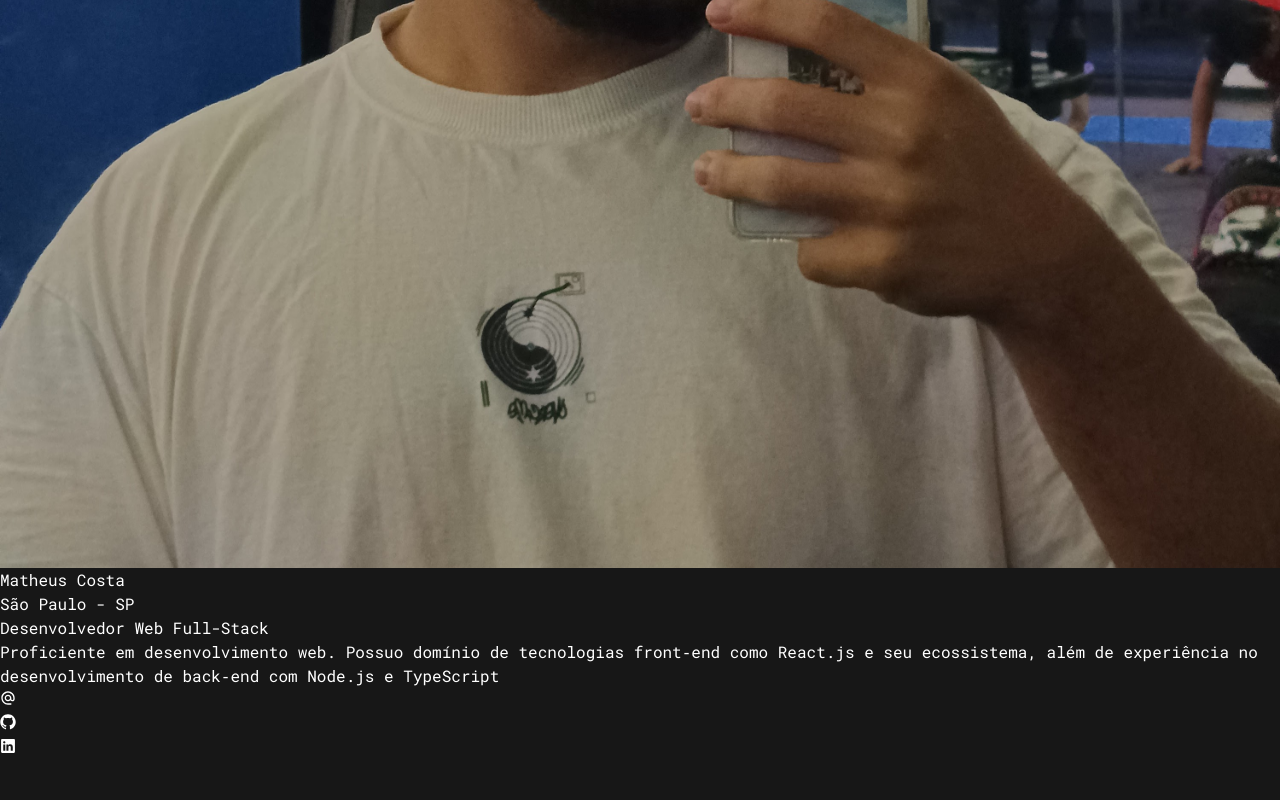
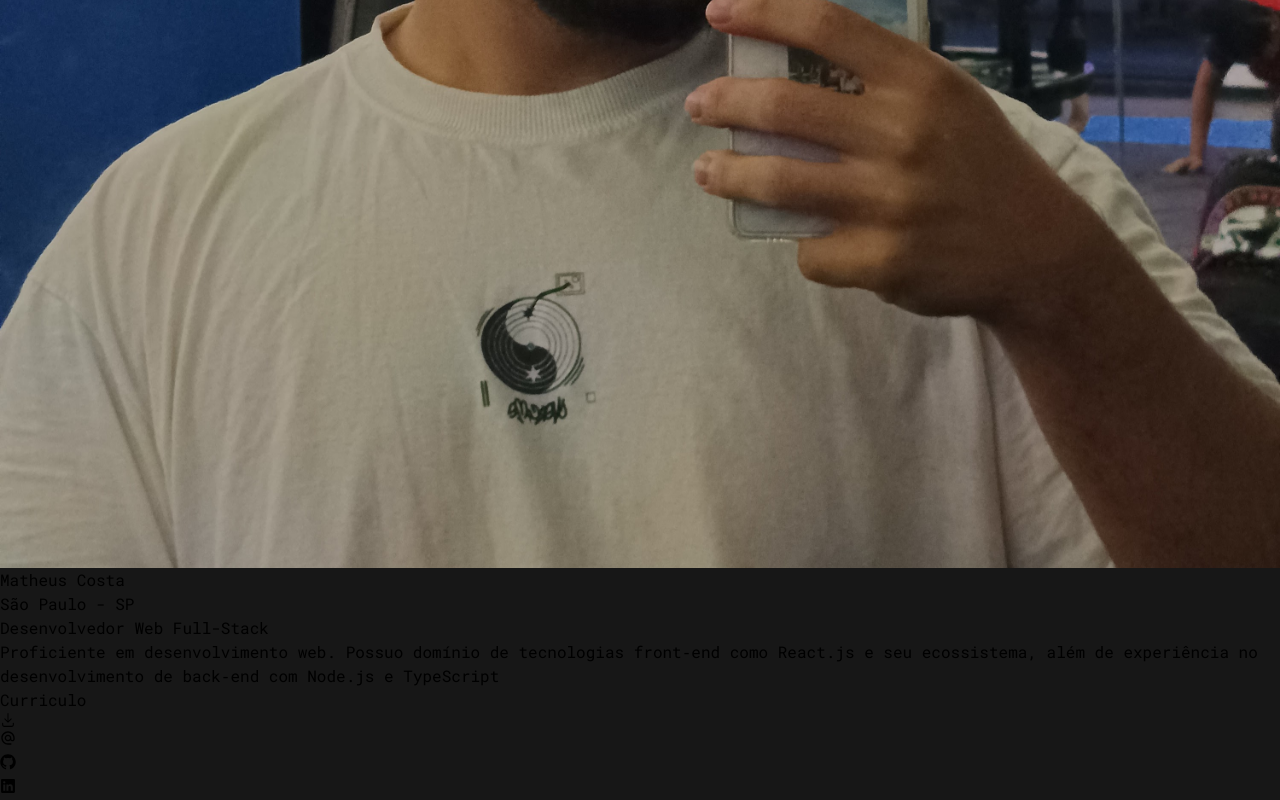
Before and after one commit to Matheus7p/MatheusDev, a React (Vite) app: page / in a window 1280 px wide. Shown: the part 742-1542 px from the top of the page. Before the commit the page ends 1502 px from the top, so only its background shows below. Built offline with nearby package versions, Linux system fonts and the light colour scheme.

Commit message:
feat: resume button

```diff
--- a/src/components/about.component.tsx
+++ b/src/components/about.component.tsx
@@ -1,7 +1,12 @@
-import { socialInfos } from "../constans/social";
+import { RxDownload } from "react-icons/rx";
+import { RESUME_LINK, socialInfos } from "../constans/social";
 import SocialButtons from "./socialButton";
 
 export const About = () => {
+
+  const handleResumeOpen = () => {
+    window.open(RESUME_LINK, "_blank", "noopener noreferrer")
+  }
     return (
         <>
           <h1 className="text-4xl text-[#f5f5f5b7] font-medium mb-12 leading-[1.4] md:whitespace-nowrap">Desenvolvedor Web Full-Stack</h1>
@@ -9,6 +14,13 @@ export const About = () => {
             Proficiente em desenvolvimento web. Possuo domínio de tecnologias front‑end como <span className="text-[#f5f5f5]">React.js</span> e seu ecossistema, além de experiência no desenvolvimento de back‑end com <span className="text-[#f5f5f5]">Node.js</span> e <span className="text-[#f5f5f5]">TypeScript</span>
           </p>
           <div className="flex justify-start items-center gap-4">
+            <button
+              className="bg-[#f5f5f5e8] text-black p-2 text-sm flex items-center gap-2 rounded-lg hover:scale-105 duration-300"
+              onClick={handleResumeOpen}
+            >
+              Curriculo
+              <RxDownload className="h-4 w-4"/>
+            </button>
             {socialInfos.map((social) => (
               <div className="" key={social.id}>
                 <SocialButtons social={social} />
--- a/src/constans/social.ts
+++ b/src/constans/social.ts
@@ -22,3 +22,5 @@ export const socialInfos: SocialLinks[] = [
     icon: RxLinkedinLogo,
   },
 ]
+
+export const RESUME_LINK = "https://drive.google.com/file/d/1ZLexoiOG7EltmJw0yuhBpgjHpiaXN4UZ/view?usp=sharing"
--- a/src/index.css
+++ b/src/index.css
@@ -7,7 +7,7 @@
   margin: 0;
   box-sizing: border-box;
   font-family: "Roboto mono", monospace;
-  color: white;
+
 }
 
 body{
```
